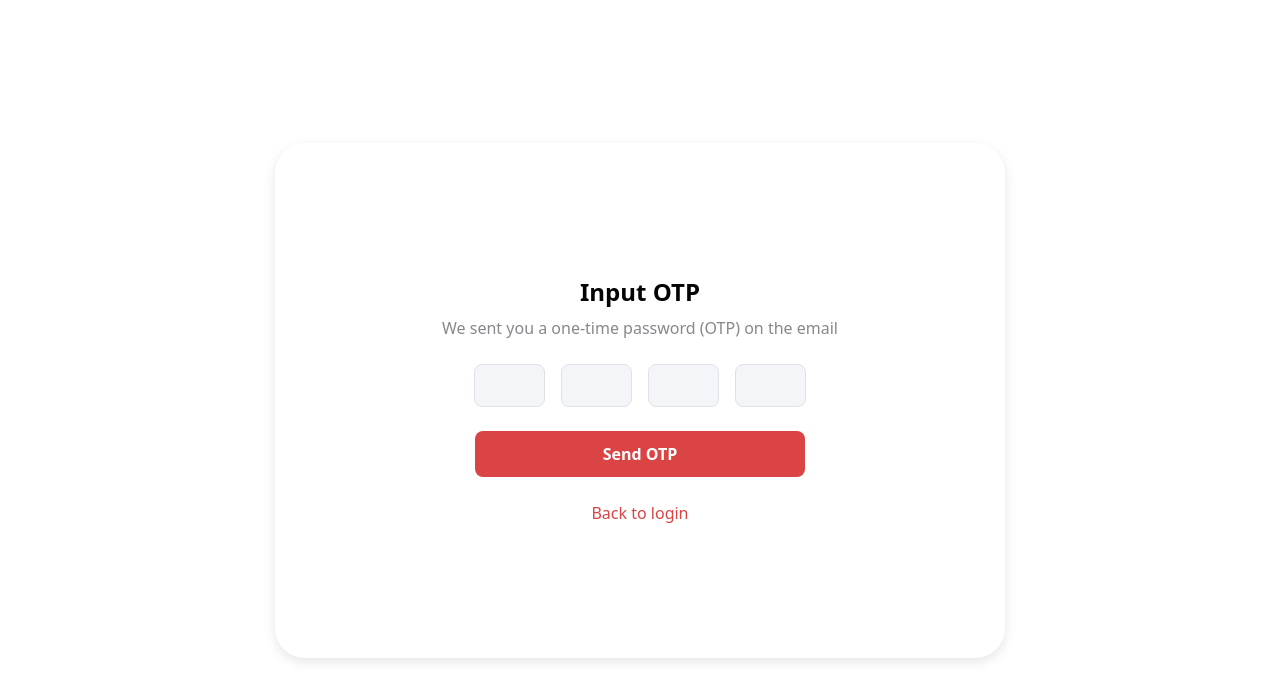
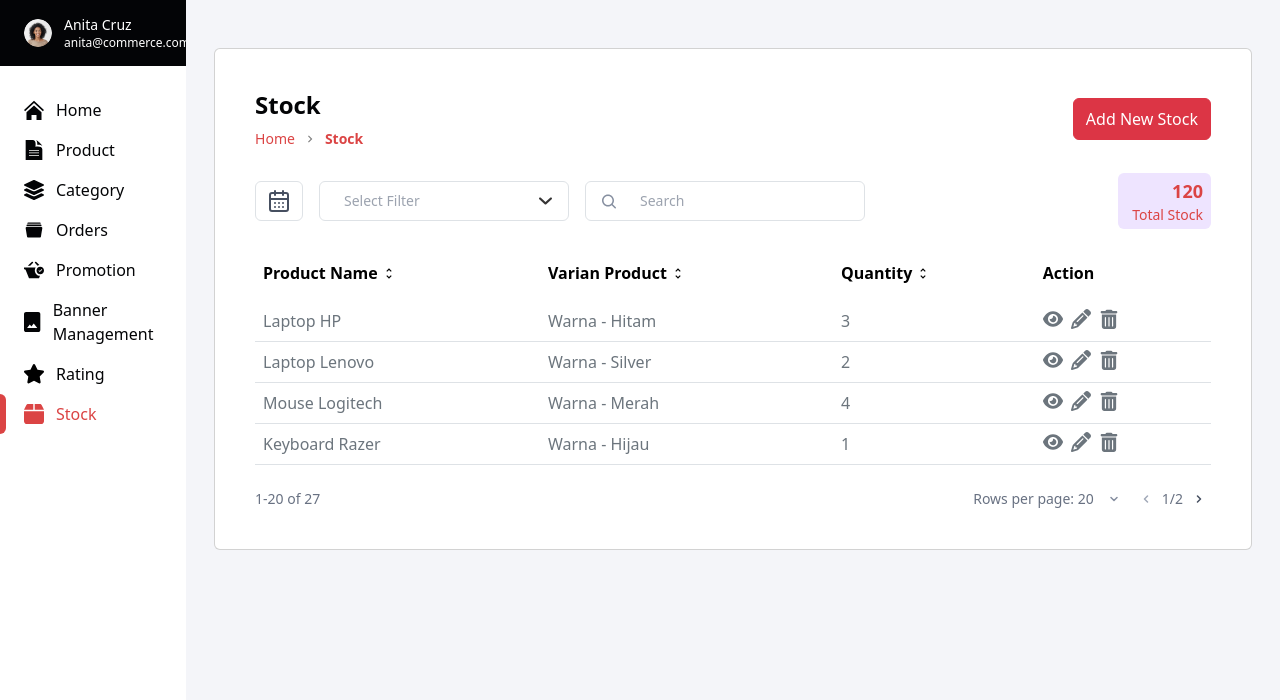
Before and after one commit to AchmadZahrulAZ/dashboard-ecommerce-kelompok-1, a React (Vite) app: page /stock in a window 1280 px wide. Shown: the top 700 px of the page. Built offline with nearby package versions, Linux system fonts and the light colour scheme.

Commit message:
feat: Adding Initial Table Stock

```diff
--- a/src/App.jsx
+++ b/src/App.jsx
@@ -1,12 +1,12 @@
 import React from 'react';
-import LoginPage from './pages/LoginPage';
-// import Dashboard from './pages/Dashboard';
+// import LoginPage from './pages/LoginPage';
+import Dashboard from './pages/Dashboard';
 
 const App = () => {
   return (
     <div>
-      <LoginPage />
-      {/* <Dashboard /> */}
+      {/* <LoginPage /> */}
+      <Dashboard />
     </div>
   );
 };
--- a/src/components/Stock/StockListComponent.jsx
+++ b/src/components/Stock/StockListComponent.jsx
@@ -1,9 +1,194 @@
-import React from 'react';
+import React, { useState, useEffect } from 'react';
+import CalendarIcon from '../../assets/icons/rating/Calendar.svg';
+import DropdownIcon from '../../assets/icons/rating/DropdownBig.svg';
+import SearchIcon from '../../assets/icons/rating/Search.svg';
+import Sort from '../../assets/icons/product/SortIcon.svg';
+import SortActive from '../../assets/icons/product/SortIconActive.svg';
+import EditIcon from '../../assets/icons/product/SolidPencil.svg';
+import DetailIcon from '../../assets/icons/product/SolidEye.svg';
+import DeleteIcon from '../../assets/icons/product/SolidTrash.svg';
+import Right from '../../assets/icons/rating/Right.svg';
+import PaginationChevronDownIcon from '../../assets/icons/rating/PaginationChevronDown.svg';
+import PaginationChevronLeftIcon from '../../assets/icons/rating/PaginationChevronLeft.svg';
+import PaginationChevronRightIcon from '../../assets/icons/rating/PaginationChevronRight.svg';
+import { Link } from 'react-router-dom';
+import '../Product/ProductStyles.css';
 
 const StockListComponent = () => {
+  {
+    /* Product Dummy */
+  }
+  const [stocks, setStocks] = useState([
+    {
+      id: 'STK-001',
+      varian: 'Warna - Hitam',
+      name: 'Laptop HP',
+      quantity: 3,
+    },
+    {
+      id: 'STK-002',
+      varian: 'Warna - Silver',
+      name: 'Laptop Lenovo',
+      quantity: 2,
+    },
+    {
+      id: 'STK-003',
+      varian: 'Warna - Merah',
+      name: 'Mouse Logitech',
+      quantity: 4,
+    },
+    {
+      id: 'STK-004',
+      varian: 'Warna - Hijau',
+      name: 'Keyboard Razer',
+      quantity: 1,
+    },
+  ]);
+
+  const [sortConfig, setSortConfig] = useState({
+    key: null,
+    direction: 'ascending',
+  });
+
+  const requestSort = (key) => {
+    let direction = 'ascending';
+    if (sortConfig.key === key && sortConfig.direction === 'ascending') {
+      direction = 'descending';
+    }
+    setSortConfig({ key, direction });
+  };
+
+  const sortedStocks = React.useMemo(() => {
+    let sortableStocks = [...stocks];
+    if (sortConfig.key !== null) {
+      sortableStocks.sort((a, b) => {
+        if (a[sortConfig.key] < b[sortConfig.key]) {
+          return sortConfig.direction === 'ascending' ? -1 : 1;
+        }
+        if (a[sortConfig.key] > b[sortConfig.key]) {
+          return sortConfig.direction === 'ascending' ? 1 : -1;
+        }
+        return 0;
+      });
+    }
+    return sortableStocks;
+  }, [stocks, sortConfig]);
+
   return (
-    <div>
-        <h1>StockListComponent</h1>
+    <div className="container">
+      {/* Tittle Section */}
+      <div className="p-10 card">
+        <div className="flex items-center justify-between">
+          <div>
+            <h2 className="font-lato font-bold text-[#030406] text-2xl">Stock</h2>
+            <div className="flex items-center text-sm font-lato text-[#DB4444] mt-2">
+              <span>Home</span>
+              <img src={Right} alt="Chevron" className="mx-2" />
+              <span className="font-semibold">Stock</span>
+            </div>
+          </div>
+          <div>
+            <Link to={'/stock/add'} className="py-2 btn btn-danger">
+              Add New Stock
+            </Link>
+          </div>
+        </div>
+
+        {/* Second Row */}
+        <div className="flex items-center justify-between mt-6">
+          {/* Left Section */}
+          <div className="flex items-center space-x-4">
+            <button className="w-[48px] h-[40px] rounded-md border bg-white flex items-center justify-center">
+              <img src={CalendarIcon} alt="Calendar" />
+            </button>
+            <div className="flex items-center w-[250px] h-[40px] border rounded-md">
+              <input type="text" placeholder="Select Filter" className="w-full px-4 text-sm outline-none" />
+              <img src={DropdownIcon} alt="Dropdown" className="mr-4" />
+            </div>
+            <div className="flex items-center w-[280px] h-[40px] border rounded-md">
+              <img src={SearchIcon} alt="Search" className="ml-4" />
+              <input type="text" placeholder="Search" className="w-full px-4 text-sm outline-none" />
+            </div>
+          </div>
+
+          {/* Right Section */}
+          <div className="w-[93px] h-[44px] bg-[#EEE4FF] flex flex-col items-end justify-center rounded-md pr-2 py-7" style={{ backgroundColor: '#EEE4FF' }}>
+            <p className="font-lato font-bold text-[#DB4444] text-lg">120</p>
+            <p className="font-lato font-normal text-[#DB4444] text-sm">Total Stock</p>
+          </div>
+        </div>
+
+        {/* Table Section */}
+        <div className="mt-4 table-responsive">
+          <table className="table tableCstm">
+            <thead>
+              <tr>
+                <th scope="col" onClick={() => requestSort('name')}>
+                  <div className="items-center gap-1 pb-2 d-flex">
+                    <p>Product Name</p>
+                    <img src={sortConfig.key === 'name' && (sortConfig.direction === 'ascending' || sortConfig.direction === 'descending') ? SortActive : Sort} alt="Icon Sort" />
+                  </div>
+                </th>
+                <th scope="col" onClick={() => requestSort('sku')}>
+                  <div className="items-center gap-1 pb-2 d-flex">
+                    <p>Varian Product</p>
+                    <img src={sortConfig.key === 'sku' && (sortConfig.direction === 'ascending' || sortConfig.direction === 'descending') ? SortActive : Sort} alt="Icon Sort" />
+                  </div>
+                </th>
+                <th scope="col" onClick={() => requestSort('stock')}>
+                  <div className="items-center gap-1 pb-2 d-flex">
+                    <p>Quantity</p>
+                    <img src={sortConfig.key === 'stock' && (sortConfig.direction === 'ascending' || sortConfig.direction === 'descending') ? SortActive : Sort} alt="Icon Sort" />
+                  </div>
+                </th>
+                <th scope="col " className="items-center gap-1 pb-2 d-flex">
+                  Action
+                </th>
+              </tr>
+            </thead>
+            <tbody>
+              {sortedStocks.map((stock) => (
+                <tr key={stock.id}>
+                  <td className="text-secondary">{stock.name}</td>
+                  <td className="text-secondary">{stock.varian}</td>
+                  <td className="text-secondary">{stock.quantity}</td>
+                  <td>
+                    <div className="gap-2 d-flex align-content-center align-items-center">
+                      <Link to={'/stock/detail/' + stock.id}>
+                        <img src={DetailIcon} alt="Detail Button" className="transition-transform hover:scale-110" />
+                      </Link>
+                      <Link to={'/stock/edit/' + stock.id}>
+                        <img src={EditIcon} alt="Edit Button" className="transition-transform hover:scale-110" />
+                      </Link>
+                      <Link to={'/stock/delete/' + stock.id}>
+                        <img src={DeleteIcon} alt="Delete Button" className="transition-transform hover:scale-110" />
+                      </Link>
+                    </div>
+                  </td>
+                </tr>
+              ))}
+            </tbody>
+          </table>
+
+          {/* Pagination Section */}
+          <div className="flex items-center justify-between mt-6 text-sm text-[#687182]">
+            <span>1-20 of 27</span>
+            <div className="flex items-center space-x-4">
+              <span>Rows per page: 20</span>
+              <img src={PaginationChevronDownIcon} alt="Dropdown" />
+              <div className="flex items-center space-x-1">
+                <button className="w-[24px] h-[20px] rounded-md bg-white flex items-center justify-center">
+                  <img src={PaginationChevronLeftIcon} alt="Previous" />
+                </button>
+                <span className="text-[#687182]">1/2</span>
+                <button className="w-[24px] h-[20px] rounded-md bg-white flex items-center justify-center">
+                  <img src={PaginationChevronRightIcon} alt="Next" />
+                </button>
+              </div>
+            </div>
+          </div>
+        </div>
+      </div>
     </div>
   );
 };
```
